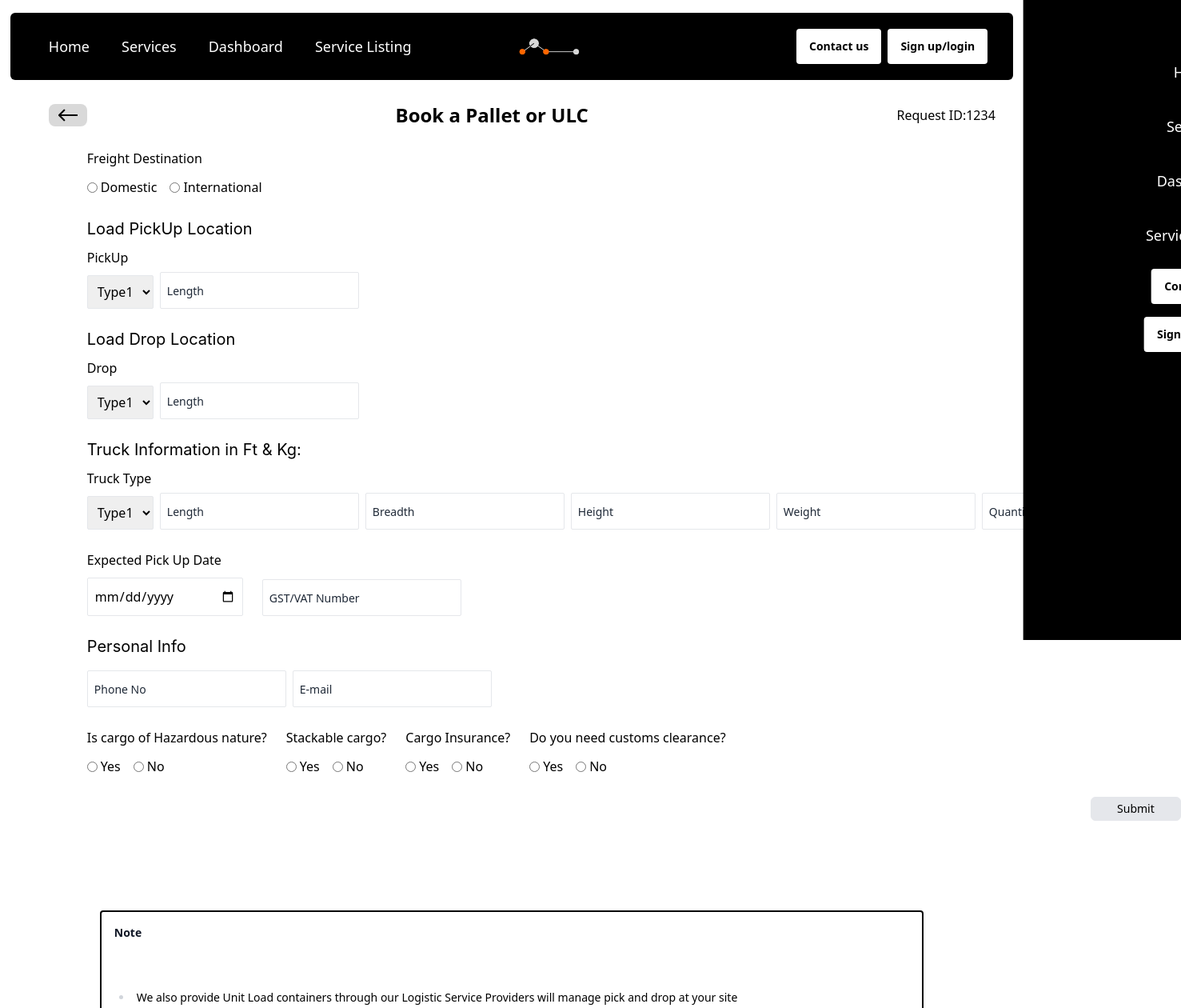
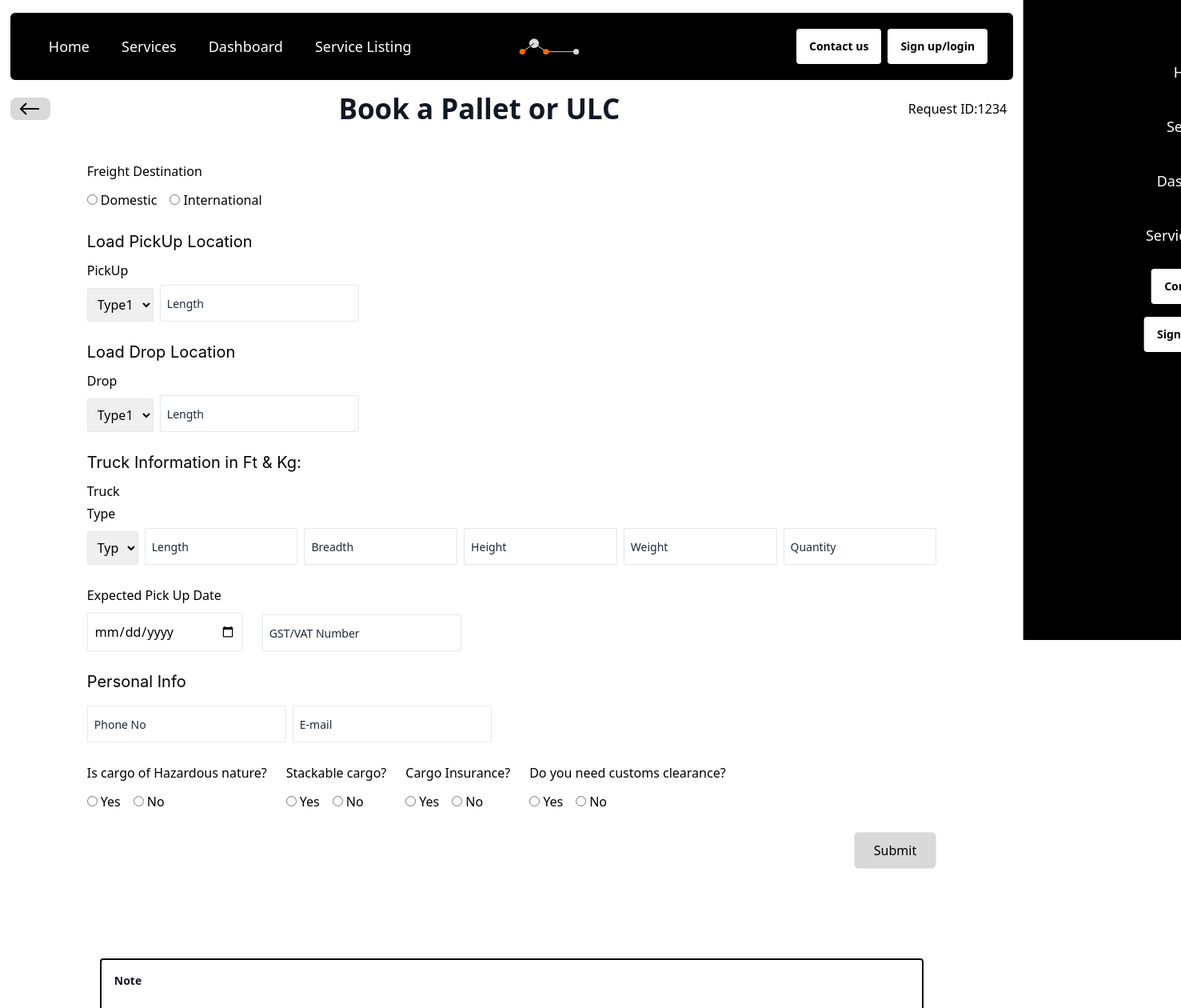
Before and after one commit to Logbiz-Private-Lilmited/LogbizFB, a React (Vite) app: page /bookPallet in a window 1280 px wide. Shown: the top 1260 px of the page at 80% size, 1477 px wide, since content can reach past the window. Built offline with nearby package versions, Linux system fonts and the light colour scheme.

Commit message:
Added private route for form pages, added fixed width for service card for better view, center aligned dynamic page content, button tweaks for matching site theme in forms,

```diff
--- a/src/App.jsx
+++ b/src/App.jsx
@@ -57,7 +57,7 @@ function App() {
     <div className="flex flex-col items-center mt-4">
       {!hideNavbarPaths.includes(location.pathname) && <Navbar />}
       <div
-        className={`prose w-[98%] ${
+        className={`prose w-[98%] pb-10 ${
           hideNavbarPaths.includes(location.pathname) ? "mt-0" : "mt-24"
         }`}
       >
@@ -65,29 +65,22 @@ function App() {
           <Route path="/home" element={<Navigate to="/" />} />
           <Route path="/" element={<HomeView />} />
           <Route path="/services" element={<ServicesView />} />
-
-          <Route
-            path="/dashboard"
-            element={
-              // private hides if not logged in
-              <PrivateRoute>
-                <DashboardView />
-              </PrivateRoute>
-            }
-          />
-
           <Route path="/services-listing" element={<ServicesListingView />} />
           <Route path="/contact" element={<ContactView />} />
           <Route path="/signup" element={<Signup />} />
 
-          {/* forms-start */}
-
+          {/* Pages that requires authentication goes here */}
+          <Route element={<PrivateRoute />}>
+            <Route path="/dashboard" element={<DashboardView />} />
             <Route
               path="/warehouseRegistration"
               element={<WarehouseRegistration />}
             />
             <Route path="/ispRegistration" element={<ISPRegistration />} />
-          <Route path="/parcelRegistration" element={<ParcelRegistration />} />
+            <Route
+              path="/parcelRegistration"
+              element={<ParcelRegistration />}
+            />
             <Route path="/3plRegistration" element={<ThreePL />} />
             <Route path="/transportRegistration" element={<Transport />} />
             <Route path="/fspRegistration" element={<FSPRegistration />} />
@@ -95,7 +88,6 @@ function App() {
               path="/distributionHubRegistration"
               element={<DistributionHubForm />}
             />
-
             <Route path="/insuranceForm" element={<Insurance />} />
             <Route path="/ulcDetails" element={<ULC />} />
             <Route
@@ -108,15 +100,17 @@ function App() {
             />
             <Route path="/bookPallet" element={<Pallet />} />
             <Route path="/hireAFreight" element={<HireAFreight />} />
-          <Route path="/warehouseListing" element={<WarehouseListingForm />} />
-
-          {/* forms-end  */}
+            <Route
+              path="/warehouseListing"
+              element={<WarehouseListingForm />}
+            />
+          </Route>
 
           <Route
             path="/transportpage"
             element={
               <DynamicPage1
-                mame="Road Transportation"
+                name="Road Transportation"
                 data={TransportDetails}
               />
             }
@@ -154,10 +148,6 @@ function App() {
           />
           <Route path="/warehouseDetails" element={<WarehouseDetails />} />
           <Route
-            path="/insurance"
-            element={<InsurancePage Data={InsuranceDetails} />}
-          />
-          <Route
             path="/finance"
             element={<FinancePage Data={FinanceDetails} />}
           />
@@ -171,7 +161,7 @@ function App() {
             }
           />
 
-          {/* dynamicRouting of Transport  */}
+          {/* Dynamic Routing of Transport */}
           <Route path="transportpage/:slug" element={<TruckDetails />} />
         </Routes>
       </div>
--- a/src/components/BackButtonModule/BackButton.jsx
+++ b/src/components/BackButtonModule/BackButton.jsx
@@ -12,7 +12,7 @@ const BackButton = () => {
   return (
     <button
       onClick={handleBack}
-      className="bg-[#d9d9d9] h-fit align-middle px-3 p-1.5 rounded-lg"
+      className="bg-[#d9d9d9] h-fit w-[50px] align-middle px-3 p-1.5 rounded-lg"
     >
       <img src={backArrow} alt="Back" />
     </button>
--- a/src/components/Forms/DynamicForm.jsx
+++ b/src/components/Forms/DynamicForm.jsx
@@ -33,7 +33,7 @@ const DynamicForm = ({
   const { values, handleChange, setValues } = useForm(initialValues);
 
   const inputCSS =
-    "border rounded-sm p-2 md:w-fit w-full placeholder:text-sm mt-2 placeholder:text-gray-800";
+    "border rounded-sm p-2 w-full placeholder:text-sm mt-2 placeholder:text-gray-800";
   const radioInputCSS = "w-fit";
 
   const bankDetails = [
@@ -209,14 +209,14 @@ const DynamicForm = ({
 
   return (
     <>
-      <div className="flex justify-between md:items-center md:text-center h-full w-screen md:px-12 md:py-4 px-4 py-2">
+      <div className="flex flex-col justify-between md:flex-row md:items-center md:text-center h-full mb-10">
         <BackButton />
         <div className="flex justify-center items-center text-center w-fit">
           <div className="md:text-2xl font-bold flex justify-between">
-            {formTitle}
+            <h2> {formTitle} </h2>
           </div>
         </div>
-        <div className="w-fit">Request ID:{requestID}</div>
+        <div className="w-fit pr-2">Request ID:{requestID}</div>
       </div>
       <form className={formCSS} onSubmit={handleSubmit}>
         {formDivCSS ? (
@@ -263,7 +263,7 @@ const DynamicForm = ({
         <div className="md:col-span-2 lg:col-span-4 flex justify-end w-full">
           <button
             type="submit"
-            className="border rounded-md px-8 py-1 text-sm bg-gray-200"
+            className="border rounded-md px-6 py-2 text-md bg-btn-grey hover:bg-customOrange hover:text-white"
           >
             Submit
           </button>
--- a/src/components/HeroSection/Animation.jsx
+++ b/src/components/HeroSection/Animation.jsx
@@ -7,9 +7,9 @@ import label4 from "/label4.svg";
 
 const Animation = () => {
   return (
-    <div class="circle-container">
-      <div class="rotate-circle"></div>
-      <div class="rotate-circle2 "></div>
+    <div className="circle-container">
+      <div className="rotate-circle"></div>
+      <div className="rotate-circle2 "></div>
       <img
         src={label1}
         alt="label"
--- a/src/components/PrivateRoute.jsx
+++ b/src/components/PrivateRoute.jsx
@@ -1,9 +1,9 @@
 import React from "react";
-import { Navigate } from "react-router-dom";
+import { Navigate, Outlet } from "react-router-dom";
 
 const PrivateRoute = ({ children }) => {
   const isAuthenticated = true;
-  return isAuthenticated ? children : <Navigate to="/signup" />;
+  return isAuthenticated ? children || <Outlet /> : <Navigate to="/signup" />;
 };
 
 export default PrivateRoute;
--- a/src/components/ServicePages/DynamicPage1.jsx
+++ b/src/components/ServicePages/DynamicPage1.jsx
@@ -37,7 +37,7 @@ export default function DynamicPage1({ data, name }) {
       <div className="p-4">
         <div>
           <p className="text-2xl font-medium mb-6">On Demand</p>
-          <div className="flex flex-wrap justify-stretch px-4 gap-8">
+          <div className="flex flex-wrap justify-between px-4 gap-8">
             {data.map((detail, index) => {
               console.log("deatil:", detail);
               if (detail.on_demand === true) {
@@ -59,7 +59,7 @@ export default function DynamicPage1({ data, name }) {
         </div>
         <div className="mt-4">
           <p className="text-2xl font-medium mb-6 ">Advanced Booking</p>
-          <div className="flex flex-wrap px-4 gap-8">
+          <div className="flex flex-wrap justify-between px-4 gap-8">
             {data.map((detail, index) => {
               console.log("deatil:", detail);
               if (detail.on_demand === false) {
--- a/src/components/ServicePages/ServiceCard.jsx
+++ b/src/components/ServicePages/ServiceCard.jsx
@@ -5,7 +5,7 @@ import { Link } from "react-router-dom";
 export default function ServiceCard(props) {
   return (
     <Link to={props.linkTo}>
-      <div className="border border-black rounded-lg h-fit w-fit p-2 pr-[15px] flex gap-4 items-center">
+      <div className="border border-black rounded-lg h-fit w-[500px] p-2 pr-[15px] flex gap-4 items-center">
         <img
           src={props.Img}
           alt=""
--- a/src/index.css
+++ b/src/index.css
@@ -89,6 +89,12 @@ body {
 .circle-container:hover .label-left {
   animation: leftAnim 1s ease 0s 1 normal forwards;
 }
+.circle-container:hover{
+  cursor: pointer;
+}
+.circle-container:hover{
+  cursor: pointer;
+}
 
 /* Outer rotating circle */
 .rotate-circle {
@@ -128,12 +134,12 @@ body {
   transform: translate(-50%, -50%);
   z-index: 1; /* Ensures the image is on top of the circles if background is used*/
 }
-.circle-container:hover .rotate-circle{
+/* .circle-container:hover .rotate-circle{
   animation-play-state: paused;
 }
 .circle-container:hover .rotate-circle2{
   animation-play-state: paused;
-}
+} */
 
 /* Circle responsiveness */
 @media (max-width: 500px) {
--- a/src/views/HomeView.jsx
+++ b/src/views/HomeView.jsx
@@ -31,9 +31,7 @@ export const HomeView = () => {
 
       {/* NEWSLETTER BUTTON */}
       <Link to="/subscribe">
-        {" "}
-        {/* Update the 'to' attribute to your desired route */}
-        <button className="w-fit text-sm font-bold p-3 bg-black text-white rounded-md my-6">
+        <button className="w-fit text-sm font-bold p-3 bg-black text-white rounded-md mt-6">
           <span className="text-white">Subscribe to our</span>
           <span className="text-customOrange"> News Letters</span> here
         </button>
--- a/tailwind.config.js
+++ b/tailwind.config.js
@@ -25,26 +25,26 @@ export default {
         DEFAULT: {
           css: {
             // Override or remove default styles
-            color: "inherit", // text color is inherited
-            maxWidth: "none", // Removes default max-width limitation
-            margin: "0", // Removes default margins
-            padding: "0", // Removes default padding
-            textDecoration: "none", // default text decoration is none
-            fontSize: "inherit", // font size is inherited
+            color: "inherit",
+            maxWidth: "none",
+            margin: "0",
+            padding: "0",
+            textDecoration: "none",
+            fontSize: "inherit",
             img: {
               marginTop: "0",
               marginBottom: "0",
             },
             a: {
-              textDecoration: "none", // Removes underline from links
-              fontSize: "inherit", // Inherits font size
+              textDecoration: "none",
+              fontSize: "inherit",
             },
             button: {
-              textDecoration: "none", // Ensures no text decoration
-              fontSize: "inherit", // Inherits font size
+              textDecoration: "none",
+              fontSize: "inherit",
             },
             span: {
-              fontSize: "inherit", // Inherits font size
+              fontSize: "inherit",
             },
             h1: {
               fontWeight: "700",
@@ -54,7 +54,7 @@ export default {
               fontSize: "40px",
             },
             h2: {
-              marginBottom: "15px",
+              marginBottom: "0px",
               marginTop: "0px",
               lineHeight: "47.73px",
               fontSize: "35px",
```
Lines whose indentation alone changed are shown as unchanged.
